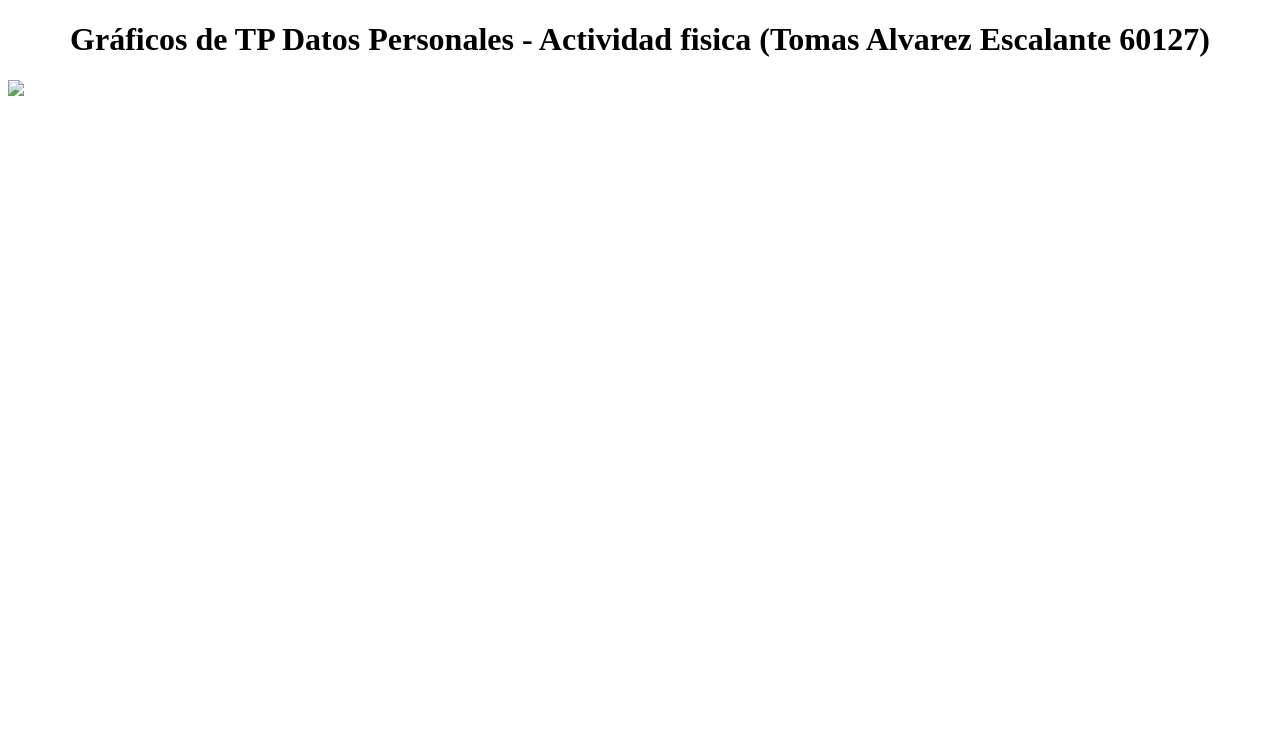
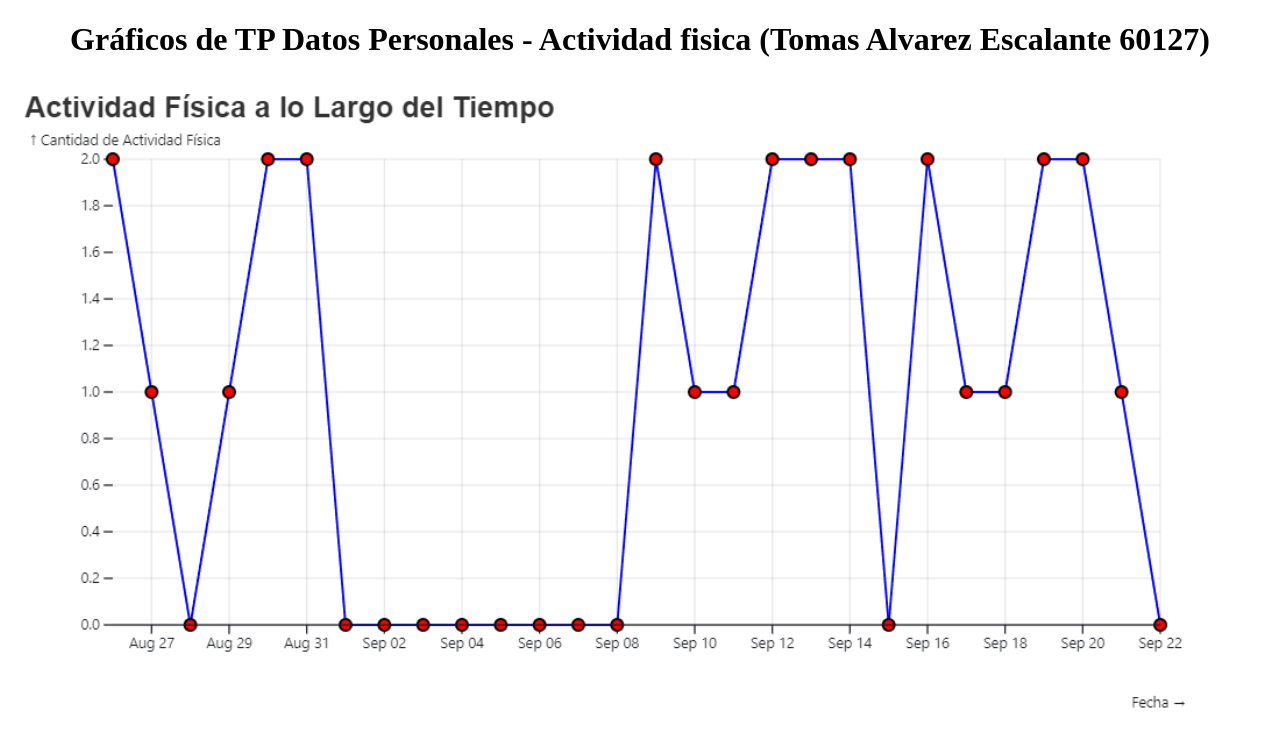
Before and after one commit to tomalvarezz/tomalvarezz.github.io, a plain HTML site: page index.html in a window 1280 px wide. Drawn offline with Linux system fonts and the light colour scheme.

Commit message:
Update index.html

```diff
--- a/index.html
+++ b/index.html
@@ -7,6 +7,6 @@
 </head>
 <body>
   <h1 style="text-align: center;">Gráficos de TP Datos Personales - Actividad fisica (Tomas Alvarez Escalante 60127)</h1>
-  <img src="actividadfisicatp.svg.png" width="100%">
+  <img src="actividadfisicatp.png" width="100%">
 </body>
 </html>
```
